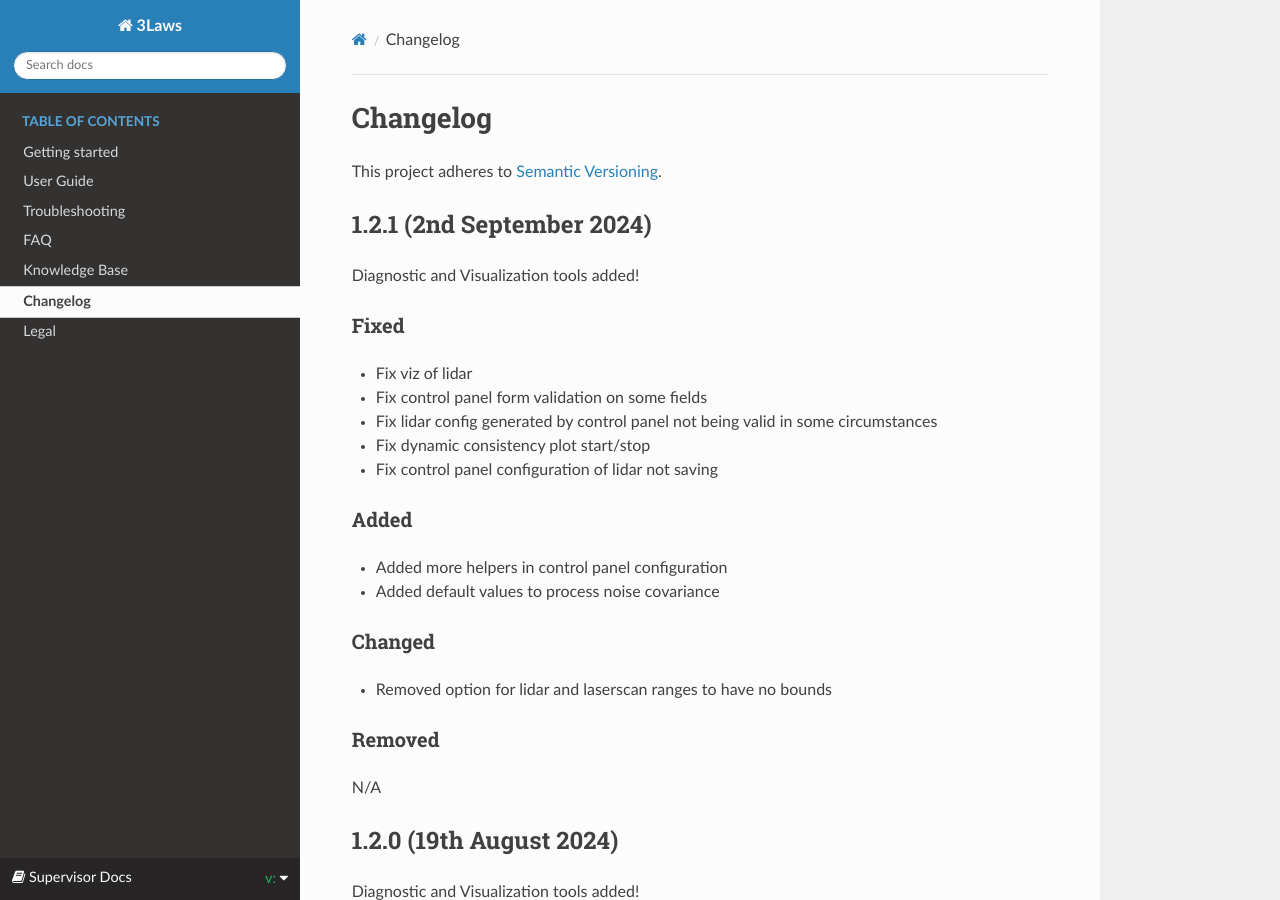
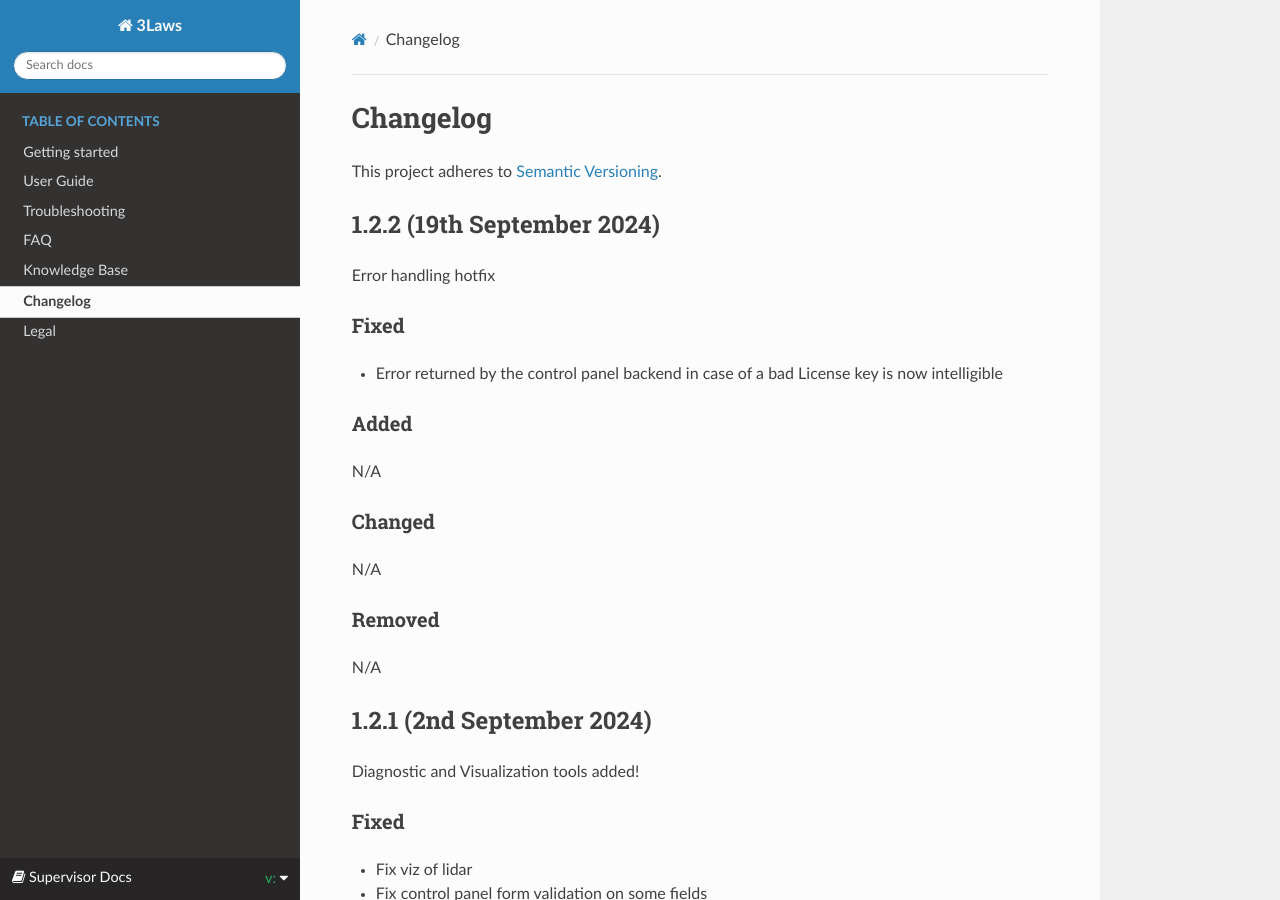
Before and after one commit to tgurriet/3laws, a Sphinx documentation site: the page built from docs/sources/changelog.md, in a window 1280 px wide and 900 px high. Built offline with Sphinx 7.4.7 and the Read the Docs theme 2.0.0, drawn with Linux system fonts in a browser that asks for light colours.

Commit message:
Update changelog: v1.2.2

```diff
--- a/docs/sources/changelog.md
+++ b/docs/sources/changelog.md
@@ -1,6 +1,27 @@
 # Changelog
 
 This project adheres to [Semantic Versioning](https://semver.org/spec/v2.0.0.html).
+
+## 1.2.2 (19th September 2024)
+
+Error handling hotfix
+
+### Fixed
+
+- Error returned by the control panel backend in case of a bad License key is now intelligible
+
+### Added
+
+N/A
+
+### Changed
+
+N/A
+
+### Removed
+
+N/A
+
 
 ## 1.2.1 (2nd September 2024)
 
```
